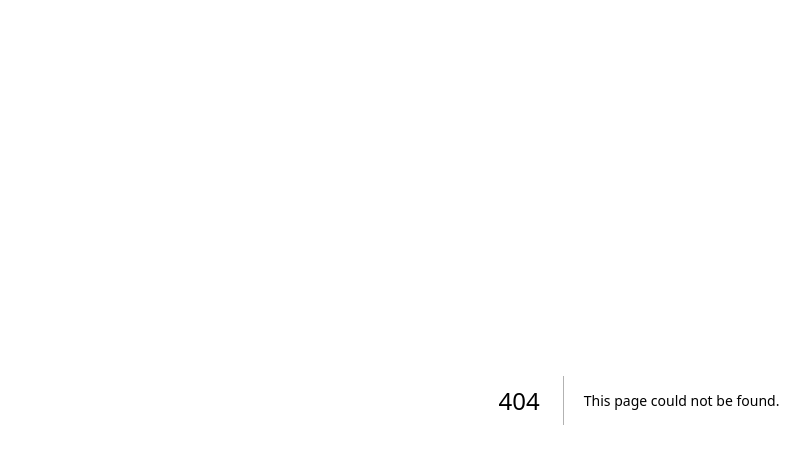
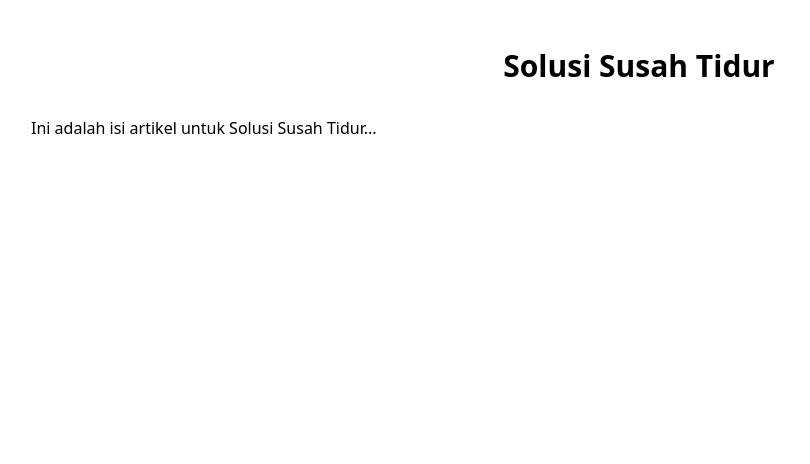
Before and after one commit to aufarhmn/WellnessWhale, a Next.js app in the folder frontend/: page /article/education/1 in a window 1280 px wide. Before the commit this address had no page. Shown: the top 464 px of the page, without its empty margins (1-811 px from the left). Built offline with nearby package versions, Linux system fonts and the light colour scheme.

Commit message:
fix: id on article err

```diff
--- a/frontend/src/components/Article/ArticleEducation.jsx
+++ b/frontend/src/components/Article/ArticleEducation.jsx
@@ -12,20 +12,20 @@ const ArticleEducation = () => {
 
   const articles = [
     {
-      id: "solusi-susah-tidur",
+      educationId: 1,
       title: "Solusi Susah Tidur",
       description:
         "Berikut adalah penjelasan bagaimana cara tidur lebih mudah...",
       image: SusahTidur,
     },
     {
-      id: "jangan-sampai-gerd",
+      educationId: 2,
       title: "Jangan Sampai Gerd",
       description: "Gerd adalah sakit lambung, hanya bisa dihindari...",
       image: SelfHarm,
     },
     {
-      id: "atasi-gangguan-selfharms",
+      educationId: 3,
       title: "Atasi Gangguan Self-Harms",
       description:
         "Salah satu gangguan mental yang baru-baru ini kerap dibicarakan adalah self-harm atau gangguan melukai diri sendiri. Tindakan self-harm dilakukan dengan sengaja untuk merasakan sakit fisik demi mengalihkan beban emosi atau sakit hati.",
@@ -34,8 +34,8 @@ const ArticleEducation = () => {
     // Tambahkan artikel lainnya sesuai kebutuhan
   ];
 
-  const handleCardClick = (id) => {
-    router.push(`/article/${id}`);
+  const handleCardClick = (educationId) => {
+    router.push(`/article/education/${educationId}`);
   };
 
   const handleArticleButtonClick = () => {
@@ -93,7 +93,7 @@ const ArticleEducation = () => {
         >
           {articles.map((article) => (
             <div
-              key={article.id}
+              key={article.educationId}
               style={{
                 border: "1px solid #ddd",
                 borderRadius: "8px",
@@ -101,7 +101,7 @@ const ArticleEducation = () => {
                 background: "#fff",
                 cursor: "pointer",
               }}
-              onClick={() => handleCardClick(article.id)} // Mengarahkan ke halaman artikel yang sesuai
+              onClick={() => handleCardClick(article.educationId)} // Mengarahkan ke halaman artikel yang sesuai
             >
               <Image
                 src={article.image}
--- a/frontend/src/pages/article/[idEducation].jsx
+++ b/frontend/src/pages/article/education/[educationId].jsx
@@ -1,30 +1,31 @@
-// components/[idEducation].jsx
+// components/[educationId].jsx
 
 import React from "react";
 import { useRouter } from "next/router";
 
-const articlesData = {
-  "solusi-susah-tidur": {
+const articlesData = [
+  {
+    educationId: 1,
     title: "Solusi Susah Tidur",
     content: "Ini adalah isi artikel untuk Solusi Susah Tidur...",
   },
-  "jangan-sampai-gerd": {
+  {
+    educationId: 2,
     title: "Jangan Sampai Gerd",
     content: "Ini adalah isi artikel untuk Jangan Sampai Gerd...",
   },
-  "atasi-gangguan-selfharms": {
+  {
+    educationId: 3,
     title: "Atasi Gangguan Self-Harms",
     content:
       "Salah satu gangguan mental yang baru-baru ini kerap dibicarakan adalah self-harm atau gangguan melukai diri sendiri. Tindakan self-harm dilakukan dengan sengaja untuk merasakan sakit fisik demi mengalihkan beban emosi atau sakit hati...",
   },
-};
+];
 
-const ArticleDetail = ({ article }) => {
+const ArticleEducationDetails = () => {
   const router = useRouter();
-
-  if (router.isFallback) {
-    return <div>Loading...</div>;
-  }
+  const { educationId } = router.query;
+  const article = articlesData.find((article) => article.educationId == educationId);
 
   if (!article) {
     return (
@@ -36,28 +37,20 @@ const ArticleDetail = ({ article }) => {
 
   return (
     <div className="p-8 bg-white text-black min-h-screen">
-      <h1>{article.title}</h1>
-      <p>{article.content}</p>
+      <div className="flex flex-col items-center">
+        <h1 className="text-3xl font-semibold mt-4">{article.title}</h1>
+      </div>
+      <div className="mt-8">
+        <p>{article.content}</p>
+        <div className="mt-8">
+
+
+        </div>
+
+      </div>
     </div>
   );
 };
 
-export async function getStaticPaths() {
-  const paths = Object.keys(articlesData).map((idEducation) => ({
-    params: { idEducation },
-  }));
 
-  return { paths, fallback: true };
-}
-
-export async function getStaticProps({ params }) {
-  const article = articlesData[params.idEducation];
-
-  return {
-    props: {
-      article,
-    },
-  };
-}
-
-export default ArticleDetail;
+export default ArticleEducationDetails;
```
Also changed, not shown: 1 other file (tests, documents, lock files or other folders).
